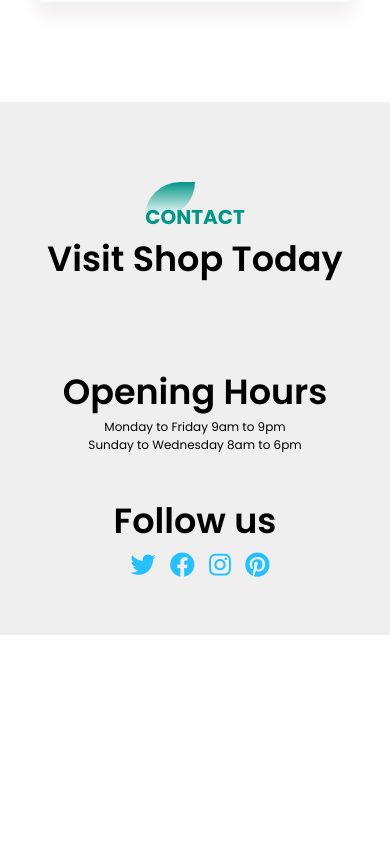
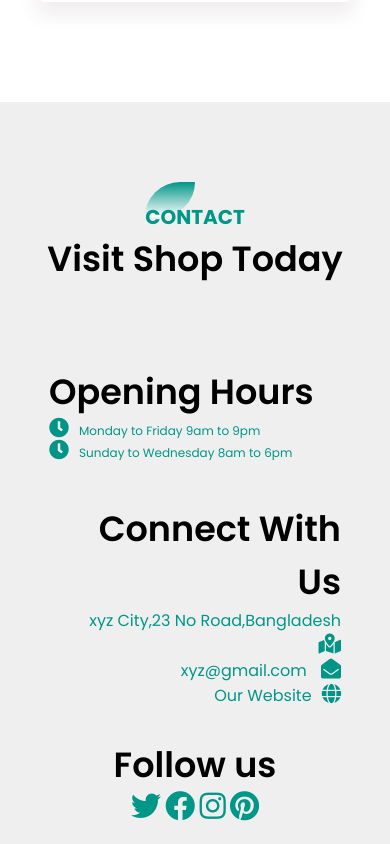
Before and after one commit to abirhasn07/HAIR-STUDIO, a plain HTML site: page index.html in a window 390 px wide. Shown: the part 4112-4956 px from the top of the page. Before the commit the page ends 4747 px from the top, so only its background shows below. Drawn offline with Linux system fonts and the light colour scheme.

Commit message:
last update

```diff
--- a/index.html
+++ b/index.html
@@ -5,7 +5,10 @@
     <meta charset="UTF-8">
     <meta http-equiv="X-UA-Compatible" content="IE=edge">
     <meta name="viewport" content="width=device-width, initial-scale=1">
+    <!-- stylesheet links -->
     <link rel="stylesheet" href="style.css">
+    <link rel="stylesheet" href="media.css">
+    <!-- stylesheet links -->
     <link href="https://fonts.googleapis.com/css2?family=Kaushan+Script&family=Poppins:ital,wght@0,100;0,200;0,300;0,400;0,500;0,600;0,700;0,800;0,900;1,100;1,200;1,300;1,400;1,500;1,600;1,700;1,800;1,900&display=swap" rel="stylesheet">
 
     <!-- font awesome link  -->
@@ -197,17 +200,30 @@
         <div class="footer-row">
             <div class="footer-left">
                 <h1>Opening Hours</h1>
-                <p>Monday to Friday 9am to 9pm</p>
-                <p>Sunday to Wednesday 8am to 6pm</p>
+                <p><i id="right-btn" class="fas fa-clock"></i>Monday to Friday 9am to 9pm</p>
+                <p><i id="right-btn" class="fas fa-clock"></i>Sunday to Wednesday 8am to 6pm</p>
 
             </div>
             <div class="footer-right">
-                <h1>Follow us</h1>
-                <a href="https://twitter.com/the_venus07" target="_blank"><i class="fab fa-twitter"></i></a>
-                <a href="https://twitter.com/the_venus07" target="_blank"><i class="fab fa-facebook"></i></a>
-                <a href="https://twitter.com/the_venus07" target="_blank"><i class="fab fa-instagram"></i></a>
-                <a href="https://twitter.com/the_venus07" target="_blank"><i class="fab fa-pinterest"></i></a>
+
+                <h1>Connect With Us</h1>
+
+                <p>xyz City,23 No Road,Bangladesh<i id="i-btn" class="fas fa-map-marked-alt"></i></p>
+                <p>xyz@gmail.com <i id="i-btn" class="fas fa-envelope-open"></i></p>
+                <p>
+                    <a id="website" href="https://abirhasn07.github.io/HAIR-STUDIO/" target="_blank">Our Website<i id="i-btn"class="fas fa-globe"></i></a>
+                </p>
+
+
+
             </div>
+        </div>
+        <div class="social-media">
+            <h1>Follow us</h1>
+            <a href="https://twitter.com/the_venus07" target="_blank"><i class="fab fa-twitter"></i></a>
+            <a href="https://twitter.com/the_venus07" target="_blank"><i class="fab fa-facebook"></i></a>
+            <a href="https://twitter.com/the_venus07" target="_blank"><i class="fab fa-instagram"></i></a>
+            <a href="https://twitter.com/the_venus07" target="_blank"><i class="fab fa-pinterest"></i></a>
         </div>
     </footer>
     <!-- footer section end  -->
--- /dev/null
+++ b/media.css
@@ -0,0 +1,87 @@
+@media screen and (max-width:768px) {
+    .banner-btn {
+        display: flex;
+        flex-direction: column;
+    }
+    .banner-btn a {
+        width: 150px;
+        text-decoration: none;
+        margin: 20px auto;
+        padding: 12px 0;
+        color: #fff;
+        border: .5px solid whitesmoke;
+        border-radius: 5px;
+        -webkit-border-radius: 5px;
+        -moz-border-radius: 5px;
+        -ms-border-radius: 5px;
+        -o-border-radius: 5px;
+        text-align: center;
+        position: relative;
+        z-index: 1;
+        transition: color .5s;
+        -webkit-transition: color .5s;
+        -moz-transition: color .5s;
+        -ms-transition: color .5s;
+        -o-transition: color .5s;
+        font-size: 14px;
+    }
+    .banner-text h1 {
+        font-size: 44px;
+    }
+    /* feature section  */
+    .title-text h1 {
+        font-size: 35px;
+    }
+    .feature-info {
+        flex-basis: 100%;
+        text-align: center;
+    }
+    .feature-img {
+        flex-basis: 100%;
+    }
+    .feature-img img {
+        width: 100%;
+        margin-top: 30px;
+    }
+    /* service section  */
+    .single-service {
+        flex-basis: 100%;
+        margin-bottom: 30px;
+    }
+    .service-info p {
+        font-size: 10px;
+        font-weight: 200;
+    }
+    hr {
+        margin: 5px auto;
+    }
+    .single-service:hover .service-info {
+        bottom: 25% !important;
+        opacity: 1;
+    }
+    /* testimonial section  */
+    .testimonial-col {
+        flex-basis: 100%;
+    }
+    /* footer-section  */
+    footer h1 {
+        font-size: 35px;
+        font-weight: 600;
+    }
+    .footer-left,
+    .footer-right {
+        flex-basis: 100%;
+        padding: 10px;
+        margin-bottom: 20px;
+    }
+    .footer-left p {
+        font-size: 12px;
+        text-align: left;
+    }
+    .footer-right {
+        text-align: right;
+    }
+    .footer-left {
+        text-align: left;
+    }
+}
--- a/style.css
+++ b/style.css
@@ -89,8 +89,6 @@
     .banner-btn a:hover {
         color: black;
     }
-
-
     /* Side Nav Design  */
 
     #side-nav {
@@ -141,8 +139,6 @@ nav ul li a {
         width: 20px;
         margin-top: 15px;
     }
-
-
     /* features */
 
     #features {
@@ -242,8 +238,6 @@ nav ul li a {
         padding: 0 20px;
         width: 100%;
     }
-
-
     /* service section  */
 
     #service {
@@ -340,8 +334,6 @@ hr {
         margin: 15px auto;
         width: 60%;
     }
-
-
     /* testimonial section  */
 
     #tesimonial {
@@ -414,8 +406,6 @@ hr {
         text-decoration: none;
         color: #009688;
     }
-
-
     /* footer  */
 
     footer {
@@ -442,99 +432,55 @@ footer {
         text-align: right;
     }
 
-.footer-right a {
-    color: #27c0ff;
-    font-size: 25px;
+    .footer-right p {
+        font-size: 16px;
         margin-left: 10px;
+        color: #009688;
     }
 
+    .footer-left p {
+        font-size: 16px;
+        color: #009688;
+    }
 
-/* make responsive  */
+    #right-btn {
+        margin-right: 10px;
+        color: #019587;
+        font-size: 20px;
+    }
 
-@media screen and (max-width:768px) {
-    .banner-btn {
-        display: flex;
-        flex-direction: column;
+    #i-btn {
+        margin-left: 10px;
+        color: #019587;
+        font-size: 20px;
     }
-    .banner-btn a {
-        width: 150px;
+
+    #website {
         text-decoration: none;
-        margin: 20px auto;
-        padding: 12px 0;
-        color: #fff;
-        border: .5px solid whitesmoke;
-        border-radius: 5px;
-        -webkit-border-radius: 5px;
-        -moz-border-radius: 5px;
-        -ms-border-radius: 5px;
-        -o-border-radius: 5px;
-        text-align: center;
-        position: relative;
-        z-index: 1;
-        transition: color .5s;
-        -webkit-transition: color .5s;
-        -moz-transition: color .5s;
-        -ms-transition: color .5s;
-        -o-transition: color .5s;
-        font-size: 14px;
+        color: #009688;
     }
-    .banner-text h1 {
-        font-size: 44px;
-    }
-    /* feature section  */
-    .title-text h1 {
-        font-size: 35px;
-    }
-    .feature-info {
-        flex-basis: 100%;
+
+    .social-media {
+        width: 80%;
+        margin: 0 auto;
         text-align: center;
     }
-    .feature-img {
-        flex-basis: 100%;
+
+    .social-media i {
+        font-size: 30px;
+        color: #009688;
+        transition: 1s;
+        -webkit-transition: 1s;
+        -moz-transition: 1s;
+        -ms-transition: 1s;
+        -o-transition: 1s;
     }
-    .feature-img img {
-        width: 100%;
-        margin-top: 30px;
+
+    .social-media i:hover {
+        transform: translateY(7px);
+        -webkit-transform: translateY(7px);
+        -moz-transform: translateY(7px);
+        -ms-transform: translateY(7px);
+        -o-transform: translateY(7px);
+        color: #27c0ff;
     }
-    /* service section  */
-    .single-service {
-        flex-basis: 100%;
-        margin-bottom: 30px;
-    }
-    .service-info p {
-        font-size: 10px;
-        font-weight: 200;
-    }
-    hr {
-        margin: 5px auto;
-    }
-    .single-service:hover .service-info {
-        bottom: 25% !important;
-        opacity: 1;
-    }
-    /* testimonial section  */
-    .testimonial-col {
-        flex-basis: 100%;
-    }
-    /* footer-section  */
-    footer h1 {
-        font-size: 35px;
-        font-weight: 600;
-    }
-    .footer-left,
-    .footer-right {
-        flex-basis: 100%;
-        padding: 10px;
-        margin-bottom: 20px;
-    }
-    .footer-left p {
-        font-size: 12px;
-        text-align: center;
-    }
-    .footer-right {
-        text-align: center;
-    }
-    .footer-left {
-        text-align: center;
-    }
-}
```
Lines whose indentation alone changed are shown as unchanged.
